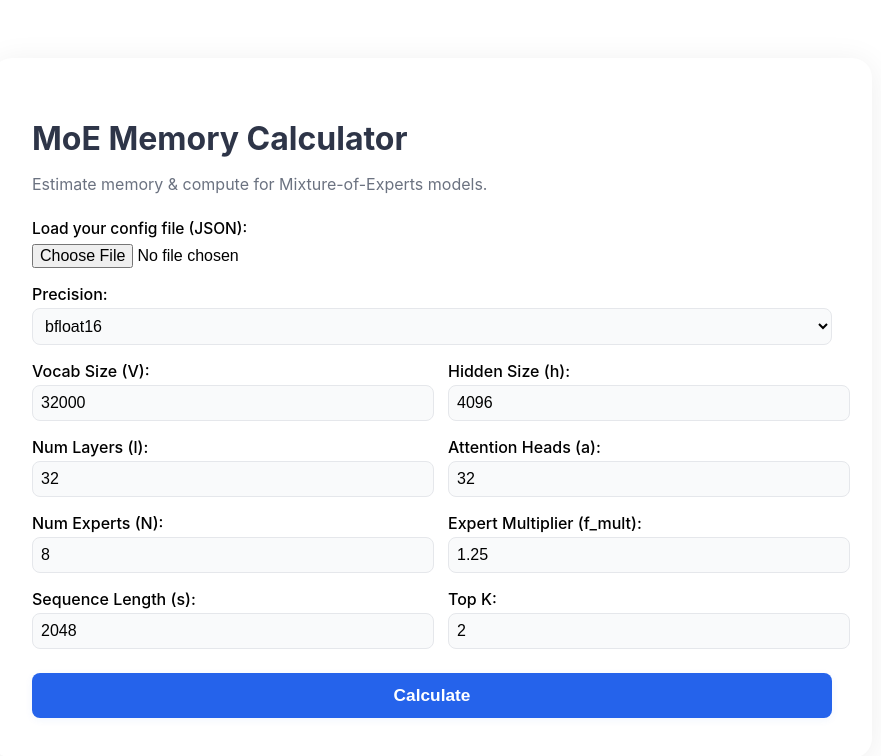
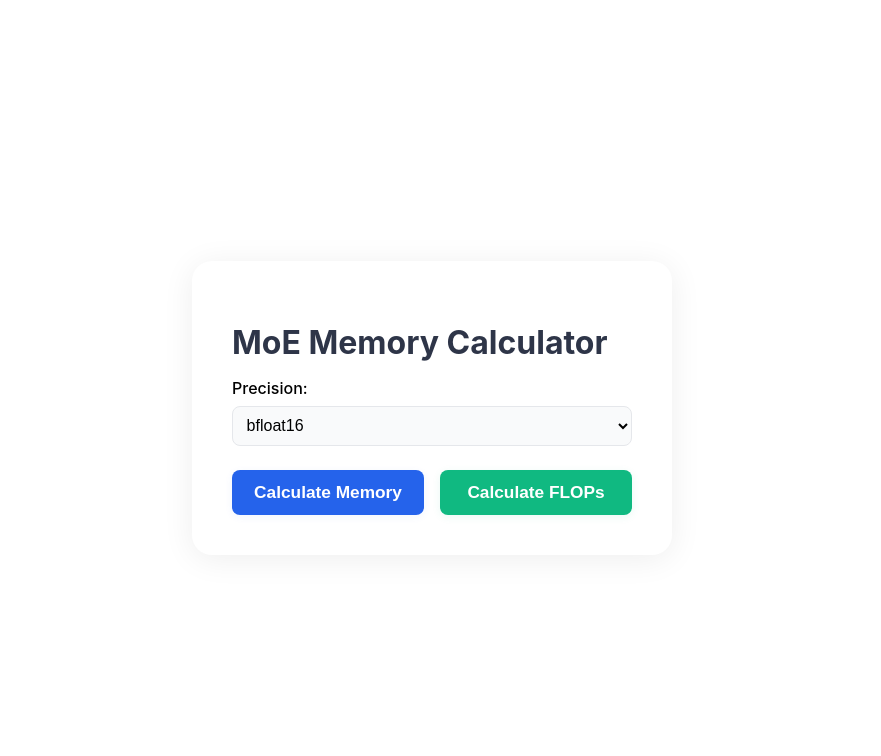
Before and after one commit to tinhoang-cerebras/cerebras-moe-calculator-new, a Next.js app: page / in a window 1280 px wide. Shown: the top 756 px of the page, without its empty margins (208-1089 px from the left). Built offline with nearby package versions, Linux system fonts and the light colour scheme.

Commit message:
Update index.tsx

```diff
--- a/pages/index.tsx
+++ b/pages/index.tsx
@@ -1,26 +1,4 @@
 import { useState, ChangeEvent, FormEvent } from "react";
-
-type Config = {
-  V: number;
-  h: number;
-  l: number;
-  a: number;
-  N: number;
-  f_mult: number;
-  s: number;
-  top_k: number;
-};
-
-const defaultConfig: Config = {
-  V: 32000,
-  h: 4096,
-  l: 32,
-  a: 32,
-  N: 8,
-  f_mult: 1.25,
-  s: 2048,
-  top_k: 2,
-};
 
 const PRECISIONS = [
   "float32",
@@ -31,55 +9,37 @@ const PRECISIONS = [
 ];
 
 export default function Home() {
-  const [config, setConfig] = useState<Config>(defaultConfig);
   const [precision, setPrecision] = useState("bfloat16");
-  const [result, setResult] = useState("");
-  const [loading, setLoading] = useState(false);
+  const [memoryResult, setMemoryResult] = useState("");
+  const [flopsResult, setFlopsResult] = useState("");
+  const [loadingMemory, setLoadingMemory] = useState(false);
+  const [loadingFlops, setLoadingFlops] = useState(false);
   const [error, setError] = useState("");
 
-  const handleConfigChange = (e: ChangeEvent<HTMLInputElement>) => {
-    const { name, value } = e.target;
-    setConfig((prev) => ({
-      ...prev,
-      [name]: name === "f_mult" ? parseFloat(value) : parseInt(value),
-    }));
-  };
-
-  const handleFileChange = (e: ChangeEvent<HTMLInputElement>) => {
-    const file = e.target.files?.[0];
-    if (!file) return;
-    const reader = new FileReader();
-    reader.onload = (event) => {
-      try {
-        const parsed = JSON.parse(event.target?.result as string);
-        const loadedConfig: Config = { ...defaultConfig, ...parsed };
-        setConfig(loadedConfig);
-        setError("");
-      } catch {
-        setError("Invalid JSON configuration file.");
-      }
-    };
-    reader.readAsText(file);
-  };
-
-  const handleSubmit = async (e: FormEvent) => {
-    e.preventDefault();
-    setLoading(true);
-    setResult("");
+  const handleCalculate = async (operation: "memory" | "flops") => {
+    if (operation === "memory") setLoadingMemory(true);
+    else setLoadingFlops(true);
     setError("");
     try {
       const res = await fetch("/api/calculate", {
         method: "POST",
         headers: { "Content-Type": "application/json" },
-        body: JSON.stringify({ config, precision }),
+        body: JSON.stringify({ precision, operation })
       });
       const data = await res.json();
-      if (data.result) setResult(data.result);
-      else setError("Error: " + (data.error || "Unknown error"));
+      if (data.error) {
+        setError("Error: " + data.error);
+        if (operation === "memory") setMemoryResult("");
+        else setFlopsResult("");
+      } else {
+        if (operation === "memory") setMemoryResult(data.result || "");
+        else setFlopsResult(data.result || "");
+      }
     } catch (err) {
       setError("Failed to fetch results.");
     } finally {
-      setLoading(false);
+      setLoadingMemory(false);
+      setLoadingFlops(false);
     }
   };
 
@@ -100,7 +60,7 @@ export default function Home() {
           borderRadius: 20,
           boxShadow: "0 4px 32px rgba(0,0,0,0.07)",
           padding: "2.5rem 2.5rem",
-          maxWidth: 800,
+          maxWidth: 400,
           width: "100%"
         }}
       >
@@ -112,40 +72,23 @@ export default function Home() {
         }}>
           MoE Memory Calculator
         </h1>
-        <p style={{ color: "#6b7280", marginBottom: "1.5rem" }}>
-          Estimate memory & compute for Mixture-of-Experts models.
-        </p>
-        <label style={{ marginBottom: 12, display: "block", fontWeight: 500 }}>
-          <span style={{ fontSize: "0.97rem" }}>Load your config file (JSON):</span>
-          <input
-            type="file"
-            accept=".json,application/json"
-            onChange={handleFileChange}
+        <form
+          onSubmit={(e) => e.preventDefault()}
           style={{
-              marginTop: 6,
-              display: "block",
-              fontSize: "1rem"
-            }}
-          />
-        </label>
-        <form
-          onSubmit={handleSubmit}
-          style={{
-            display: "grid",
-            gridTemplateColumns: "1fr 1fr",
-            gap: "1rem 2rem",
+            display: "flex",
+            flexDirection: "column",
+            gap: "1.5rem",
             marginTop: "1rem"
           }}
         >
-          {/* Precision at the top, span both columns */}
-          <label style={{ fontWeight: 500, gridColumn: "1 / span 2" }}>
+          <label style={{ fontWeight: 500 }}>
             Precision:
             <select
               value={precision}
               onChange={e => setPrecision(e.target.value)}
               style={{
-                marginTop: 4,
-                padding: "0.5rem",
+                marginTop: 8,
+                padding: "0.6rem",
                 borderRadius: 8,
                 border: "1px solid #e5e7eb",
                 background: "#f9fafb",
@@ -158,61 +101,48 @@ export default function Home() {
               ))}
             </select>
           </label>
-          {/* All other fields, 2 per row */}
-          {([
-            { label: "Vocab Size (V):", name: "V", type: "number" },
-            { label: "Hidden Size (h):", name: "h", type: "number" },
-            { label: "Num Layers (l):", name: "l", type: "number" },
-            { label: "Attention Heads (a):", name: "a", type: "number" },
-            { label: "Num Experts (N):", name: "N", type: "number" },
-            { label: "Expert Multiplier (f_mult):", name: "f_mult", type: "number", step: "0.01" },
-            { label: "Sequence Length (s):", name: "s", type: "number" },
-            { label: "Top K:", name: "top_k", type: "number" }
-          ] as const).map(field => {
-            const key = field.name as keyof Config;
-            return (
-              <label key={field.name} style={{ fontWeight: 500 }}>
-                {field.label}
-                <input
-                  type={field.type}
-                  name={field.name}
-                  value={config[key]}
-                  onChange={handleConfigChange}
-                  {...("step" in field ? { step: field.step } : {})}
+          <div style={{ display: "flex", gap: "1rem" }}>
+            <button
+              type="button"
+              disabled={loadingMemory}
+              onClick={() => handleCalculate("memory")}
               style={{
-                    marginTop: 4,
-                    width: "100%",
-                    padding: "0.5rem",
-                    borderRadius: 8,
-                    border: "1px solid #e5e7eb",
-                    background: "#f9fafb",
-                    fontSize: "1rem"
-                  }}
-                />
-              </label>
-            );
-          })}
-          {/* Calculate button spans both columns */}
-          <button
-            type="submit"
-            disabled={loading}
-            style={{
-              marginTop: 8,
+                flex: 1,
                 padding: "0.75rem",
                 borderRadius: 8,
                 border: "none",
-              background: loading ? "#cbd5e1" : "#2563eb",
+                background: loadingMemory ? "#cbd5e1" : "#2563eb",
                 color: "#fff",
                 fontWeight: 600,
                 fontSize: "1.08rem",
-              cursor: loading ? "not-allowed" : "pointer",
+                cursor: loadingMemory ? "not-allowed" : "pointer",
                 boxShadow: "0 2px 8px rgba(37,99,235,.06)",
-              transition: "background 0.18s",
-              gridColumn: "1 / span 2"
+                transition: "background 0.18s"
               }}
             >
-            {loading ? "Calculating..." : "Calculate"}
+              {loadingMemory ? "Calculating..." : "Calculate Memory"}
             </button>
+            <button
+              type="button"
+              disabled={loadingFlops}
+              onClick={() => handleCalculate("flops")}
+              style={{
+                flex: 1,
+                padding: "0.75rem",
+                borderRadius: 8,
+                border: "none",
+                background: loadingFlops ? "#cbd5e1" : "#10b981",
+                color: "#fff",
+                fontWeight: 600,
+                fontSize: "1.08rem",
+                cursor: loadingFlops ? "not-allowed" : "pointer",
+                boxShadow: "0 2px 8px rgba(16,185,129,.09)",
+                transition: "background 0.18s"
+              }}
+            >
+              {loadingFlops ? "Calculating..." : "Calculate FLOPs"}
+            </button>
+          </div>
         </form>
         {error && (
           <div style={{
@@ -226,7 +156,7 @@ export default function Home() {
             {error}
           </div>
         )}
-        {result && (
+        {memoryResult && (
           <div
             style={{
               background: "#fff",
@@ -246,12 +176,36 @@ export default function Home() {
               minWidth: 0,
             }}
           >
-            {/* Remove lines with only "====..." for a cleaner look */}
-            {result
+            {memoryResult
               .split('\n')
               .filter(line => !/^=+$/.test(line.trim()))
-              .join('\n')
-            }
+              .join('\n')}
+          </div>
+        )}
+        {flopsResult && (
+          <div
+            style={{
+              background: "#fff",
+              borderRadius: 16,
+              boxShadow: "0 2px 12px rgba(0,0,0,0.07)",
+              padding: "1.5rem",
+              marginTop: "2rem",
+              color: "#14532d",
+              fontSize: "1.07rem",
+              fontFamily: "Menlo, Monaco, 'Liberation Mono', Consolas, monospace",
+              whiteSpace: "pre-wrap",
+              wordBreak: "break-word",
+              border: "1px solid #e5e7eb",
+              maxWidth: "100%",
+              overflowX: "auto",
+              boxSizing: "border-box",
+              minWidth: 0,
+            }}
+          >
+            {flopsResult
+              .split('\n')
+              .filter(line => !/^=+$/.test(line.trim()))
+              .join('\n')}
           </div>
         )}
       </div>
```
Lines whose indentation alone changed are shown as unchanged.
